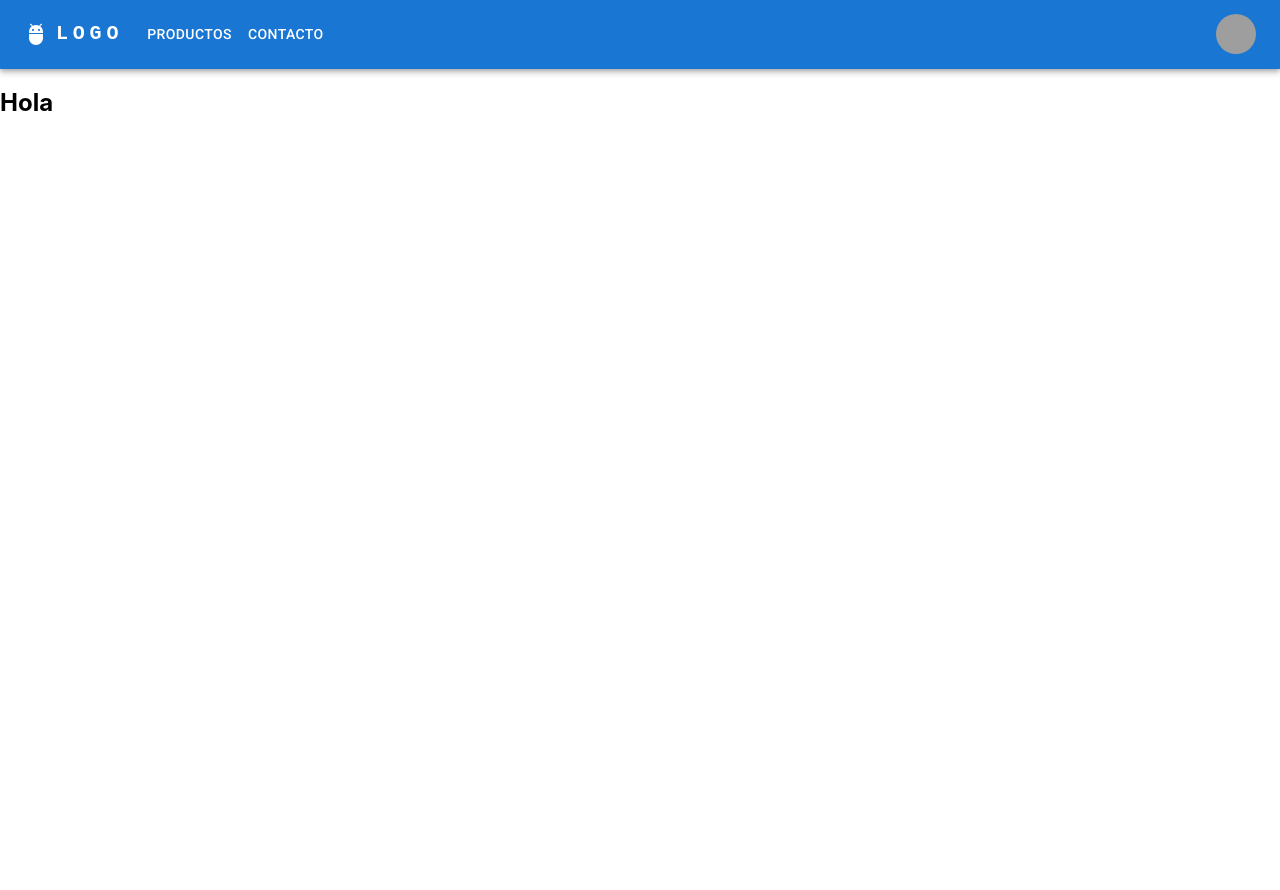
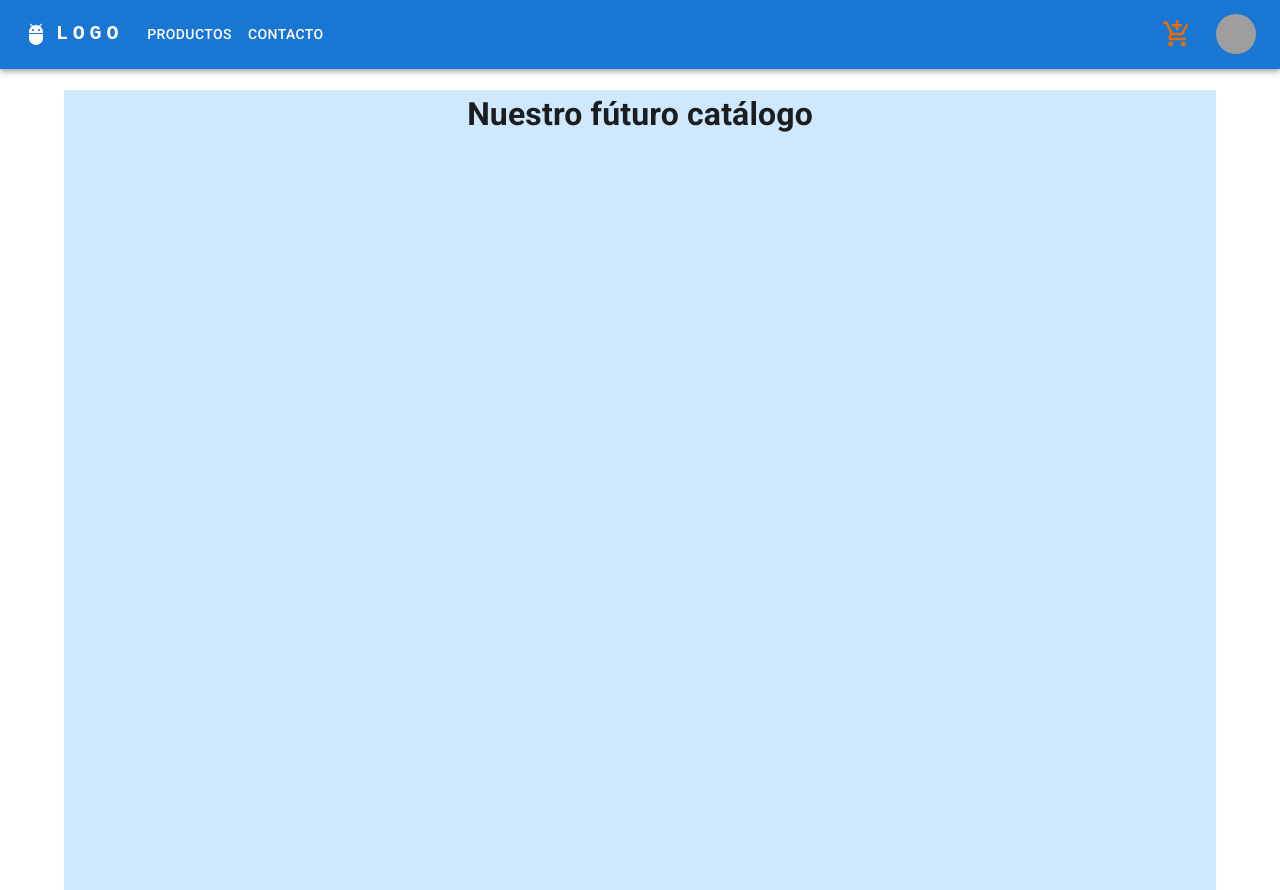
Before and after one commit to stevensantillan/RJ-StevenSantillan, a React (Create React App) app: page / in a window 1280 px wide. Before the commit the page ends 800 px from the top, so only its background shows below. Built offline with nearby package versions, Linux system fonts and the light colour scheme; grey boxes are pictures that could not be loaded.

Commit message:
componentes1

```diff
--- a/package.json
+++ b/package.json
@@ -13,6 +13,7 @@
     "react": "^18.2.0",
     "react-dom": "^18.2.0",
     "react-scripts": "^5.0.1",
+    "sass": "^1.54.5",
     "web-vitals": "^2.1.4"
   },
   "scripts": {
--- a/src/App.js
+++ b/src/App.js
@@ -1,15 +1,13 @@
-import logo from './logo.svg';
 import './App.css';
 import Navbar from './components/header/Navbar';
+import ItemListContainer from './components/cartComponents/ItemListContainer';
 
 function App() {
   return (
-    <><Navbar />
-    <section>
-      <h1>
-        Hola
-      </h1>
-    </section></>
+    <>
+    <Navbar />
+    <ItemListContainer/>
+    </>
   );
 }
 
--- /dev/null
+++ b/src/components/cartComponents/CartWidget.js
@@ -0,0 +1,17 @@
+import React from 'react'
+import IconButton from '@mui/material/IconButton';
+import Stack from '@mui/material/Stack';
+import AddShoppingCartIcon from '@mui/icons-material/AddShoppingCart';
+
+
+const CartWidget = () => {
+  return (
+    <Stack className='cart' direction="row" spacing={1} mr={2}>
+      <IconButton color="warning" aria-label="add to shopping cart">
+        <AddShoppingCartIcon sx={{ fontSize: 30 }}/>
+      </IconButton>
+    </Stack>
+  )
+}
+
+export default CartWidget
--- /dev/null
+++ b/src/components/cartComponents/ItemListContainer.js
@@ -0,0 +1,23 @@
+import React from 'react'
+import CssBaseline from '@mui/material/CssBaseline';
+import Box from '@mui/material/Box';
+import Container from '@mui/material/Container';
+
+const ItemListContainer = () => {
+  return (
+    <>
+    <React.Fragment>
+      <CssBaseline />
+      <Container maxWidth="lg">
+        <Box sx={{ bgcolor: '#cfe8fc', height: '100vh' }}>
+            <h1 style={{textAlign: "center"}}>Nuestro fúturo catálogo</h1>
+        </Box>
+        <Box/>
+      </Container>
+    </React.Fragment>
+
+    </>
+  )
+}
+
+export default ItemListContainer
--- a/src/components/header/Navbar.js
+++ b/src/components/header/Navbar.js
@@ -12,6 +12,7 @@ import Button from '@mui/material/Button';
 import Tooltip from '@mui/material/Tooltip';
 import MenuItem from '@mui/material/MenuItem';
 import AdbIcon from '@mui/icons-material/Adb';
+import CartWidget from "../cartComponents/CartWidget";
 
 const pages = ['Productos', 'Contacto'];
 const settings = ['Perfil', 'Dashboard', 'Logout'];
@@ -124,7 +125,7 @@ const Navbar = () => {
                   </Button>
                 ))}
               </Box>
-
+              <CartWidget/>
               <Box sx={{ flexGrow: 0 }}>
                 <Tooltip title="Open settings">
                   <IconButton onClick={handleOpenUserMenu} sx={{ p: 0 }}>
```
Also changed, not shown: 1 other file (tests, documents, lock files or other folders).
